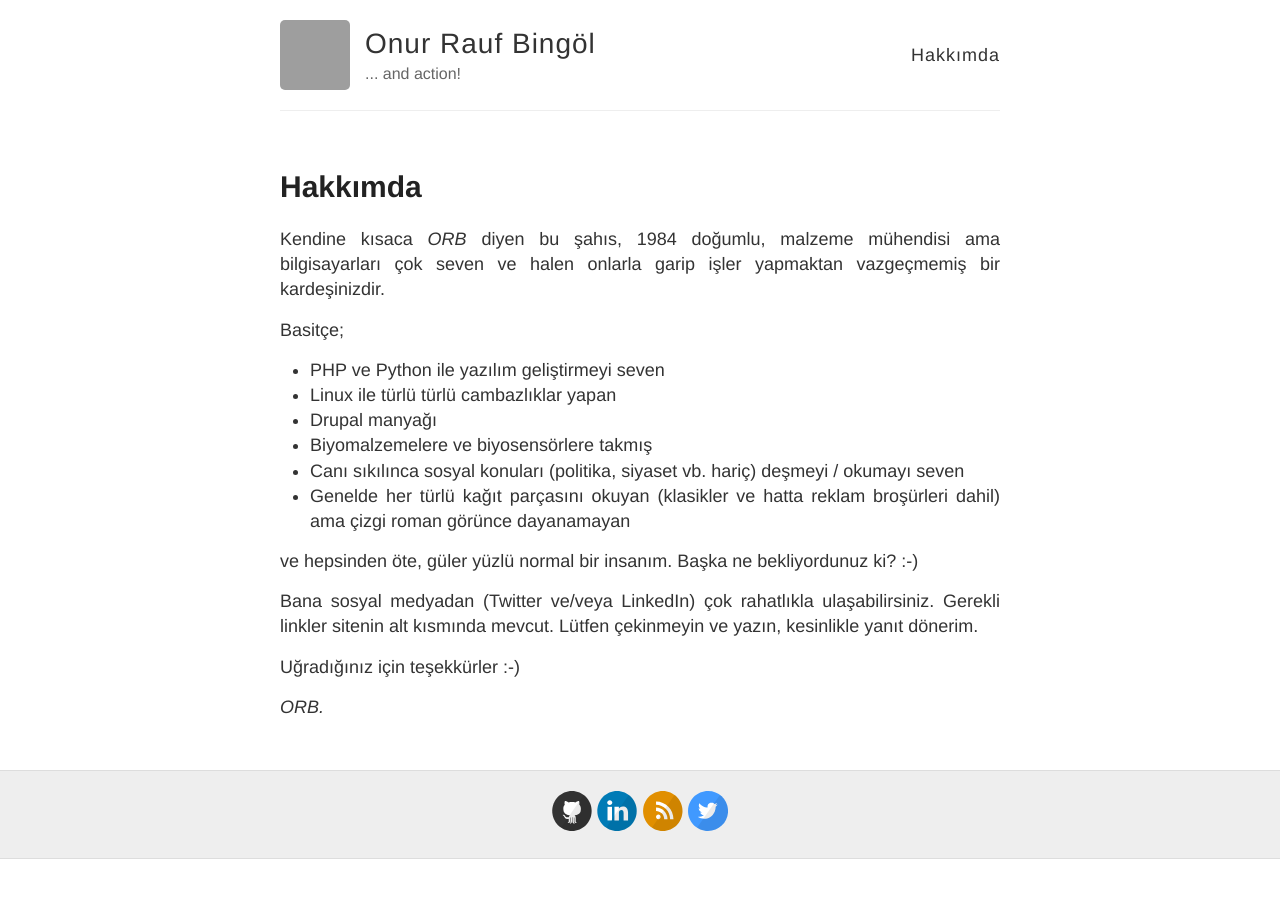
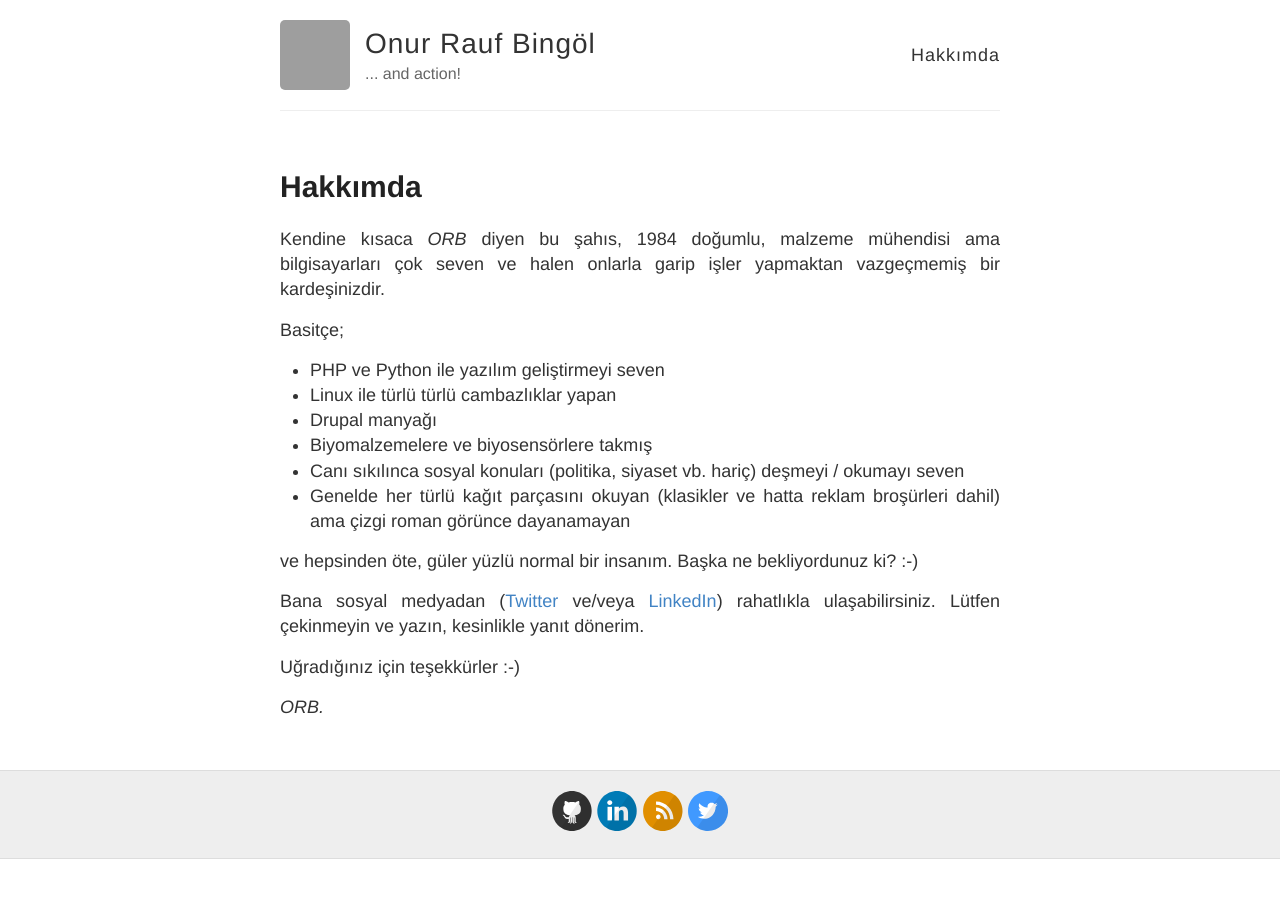
Before and after one commit to orbingol/orbingol.github.io, a Jekyll site: the page built from hakkimda.md, in a window 1280 px wide. Built offline with Jekyll 4.4.1, drawn with Linux system fonts in a browser that asks for light colours; Markdown is read by kramdown in place of the engine named in the settings; grey boxes are pictures that could not be loaded.

Commit message:
Updated social media links and contact text.

```diff
--- a/hakkimda.md
+++ b/hakkimda.md
@@ -18,7 +18,7 @@ Basitçe;
 
 ve hepsinden öte, güler yüzlü normal bir insanım. Başka ne bekliyordunuz ki? :-)
 
-Bana sosyal medyadan (Twitter ve/veya LinkedIn) çok rahatlıkla ulaşabilirsiniz. Gerekli linkler sitenin alt kısmında mevcut. Lütfen çekinmeyin ve yazın, kesinlikle yanıt dönerim.
+Bana sosyal medyadan ([Twitter](https://twitter.com/orbingol) ve/veya [LinkedIn](https://www.linkedin.com/in/onurraufbingol)) rahatlıkla ulaşabilirsiniz. Lütfen çekinmeyin ve yazın, kesinlikle yanıt dönerim.
 
 Uğradığınız için teşekkürler :-)
 
```
